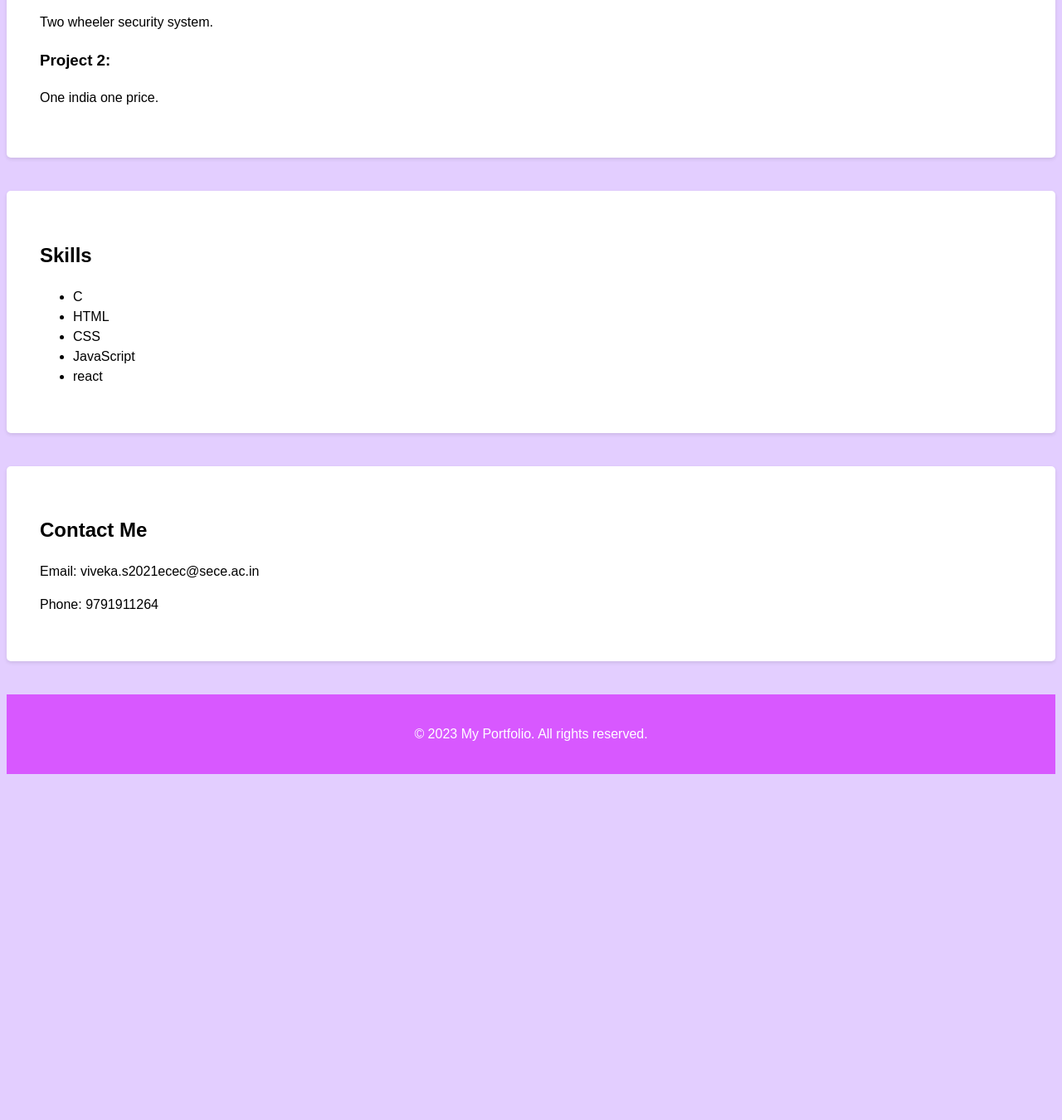
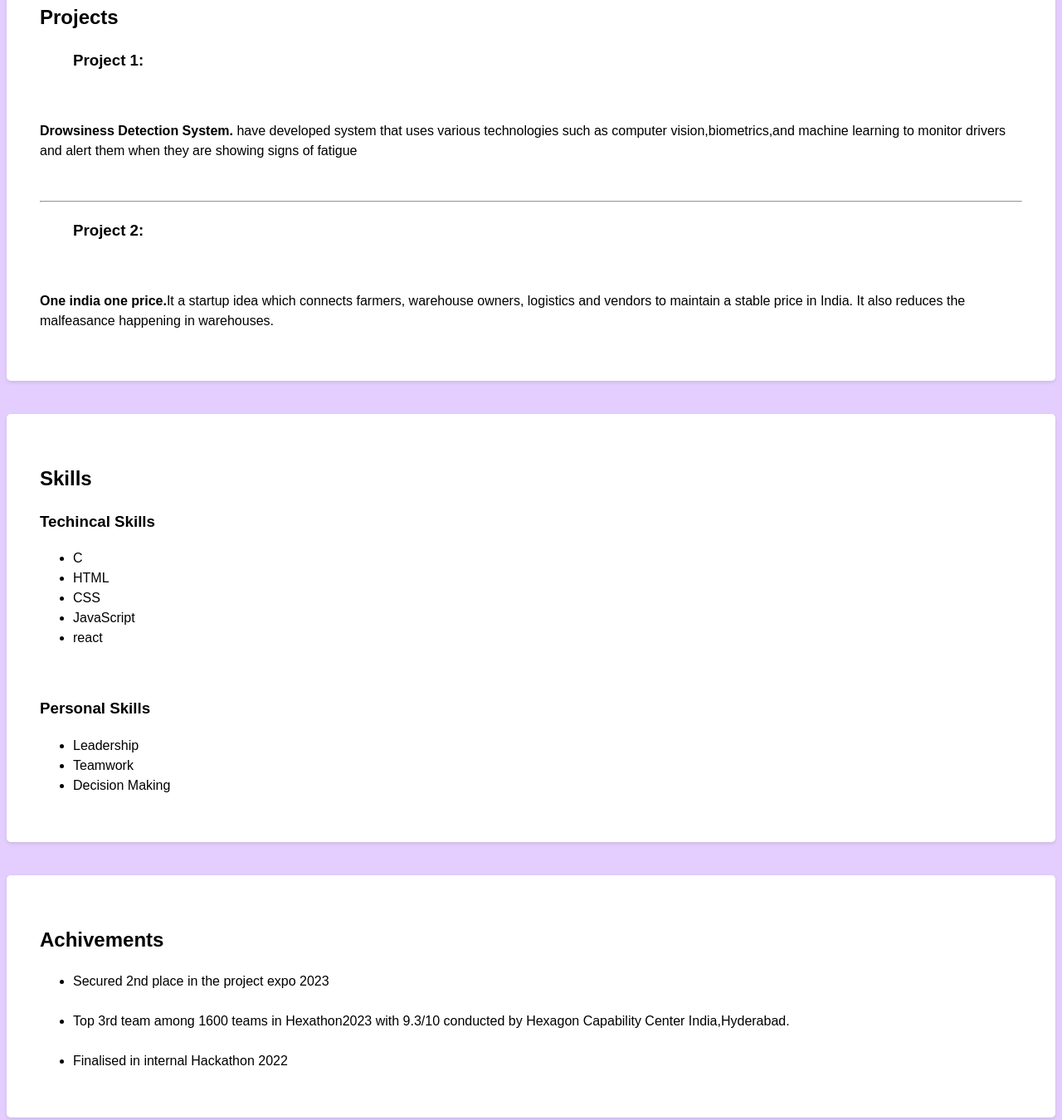
Before and after one commit to VivekaECE/Portfolio_viveka, a plain HTML site: page index.html in a window 1280 px wide. Shown: the part 915-2265 px from the top of the page at 83% size. Before the commit the page ends 1856 px from the top, so only its background shows below. Drawn offline with Linux system fonts and the light colour scheme.

Commit message:
Update index.html

```diff
--- a/index.html
+++ b/index.html
@@ -1,10 +1,11 @@
+
 <!DOCTYPE html>
 <html lang="en">
 <head>
   <meta charset="UTF-8">
   <meta name="viewport" content="width=device-width, initial-scale=1.0">
   <title>My Portfolio</title>
-  <link rel="stylesheet" href="\style.css">
+  <link rel="stylesheet" href="/style.css">
 </head>
 <body>
   <header>
@@ -16,7 +17,9 @@
       <li><a href="#about">About</a></li>
       <li><a href="#projects">Projects</a></li>
       <li><a href="#Skills">Skills</a></li>
+      <li><a href="#Achivements">Achivements</a></li>
       <li><a href="#contact">Contact</a></li>
+
     </ul>
   </nav>
 
@@ -24,7 +27,15 @@
   <section id="about">
     <div class="flex">
 
-   <p><span><b>About me</b></span><br><br>Hello! Myself VIVEKA S. I'm a fresher passionate about web development. I have a strong foundation in HTML, CSS, and JavaScript. I am eager to learn and grow in the industry. My objective is simply to be the best web developer that I can be and to contribute to the technology industry all that I know and can do. I am dedicated to perfecting my craft by learning from more seasoned developers, remaining humble, and continuously making strides to learn all that I can about development.</p>
+   <p><span><b>About me</b></span><br><br>Hello! Myself VIVEKA S. I'm a fresher passionate about web development. I have a strong foundation in HTML, CSS, and JavaScript. I am eager to learn and grow in the industry.<br><br><span><b>Education</b></span><br><br>
+    <b>Sri Eshwar College of Engineering</b><br>
+    <b>Degree</b> : 7.9 <br><br>
+    <b>Thaai Matric Hr.sec.School</b><br>
+    <b>HSC</b> : 8.9<br>
+   <b>SSLC</b> : 8.6</p>
+
+
+
     <img src="myimage.jpg" alt="My image">
   </div>
   </section>
@@ -33,27 +44,47 @@
   <section id="projects">
     <h2>Projects</h2>
     <div class="project">
-      <h3>Project 1:</h3>
-      <p>Two wheeler security system.</p>
-      <p></p>
+      <ul><h3>Project 1:</h3></ul><br>
+      <p><b>Drowsiness Detection System.</b> have developed system that uses various technologies such as computer vision,biometrics,and machine learning to monitor drivers and alert them when they are showing signs of fatigue</p>
+      <br><hr>
+
     </div>
     <div class="project">
-      <h3>Project 2:</h3>
-      <p>One india one price.</p>
+      <ul><h3>Project 2:</h3></ul><br>
+      <p><b>One india one price.</b>It a startup idea which connects farmers, warehouse owners, logistics and vendors to maintain a stable price in India. It also reduces the malfeasance happening in warehouses.</p>
     </div>
   </section>
 
   <section id="Skills">
 
       <h2>Skills</h2>
+
+      <h3>Techincal Skills</h3>
     <ul>
       <li>C</li>
       <li>HTML</li>
       <li>CSS</li>
       <li>JavaScript</li>
       <li>react</li>
+    </ul><br>
+
+    <h3>Personal Skills</h3>
+    <ul>
+      <li>Leadership</li>
+      <li>Teamwork</li>
+      <li>Decision Making</li>
     </ul>
 
+  </section>
+
+
+  <section id="Achivements">
+<h2>Achivements</h2>
+<ul>
+  <li>Secured 2nd place in the project expo 2023</li><br>
+  <li>Top 3rd team among 1600 teams in Hexathon2023 with 9.3/10 conducted by Hexagon Capability Center India,Hyderabad.</li><br>
+  <li>Finalised in internal Hackathon 2022</li>
+</ul>
   </section>
 
   <section id="contact">
```
